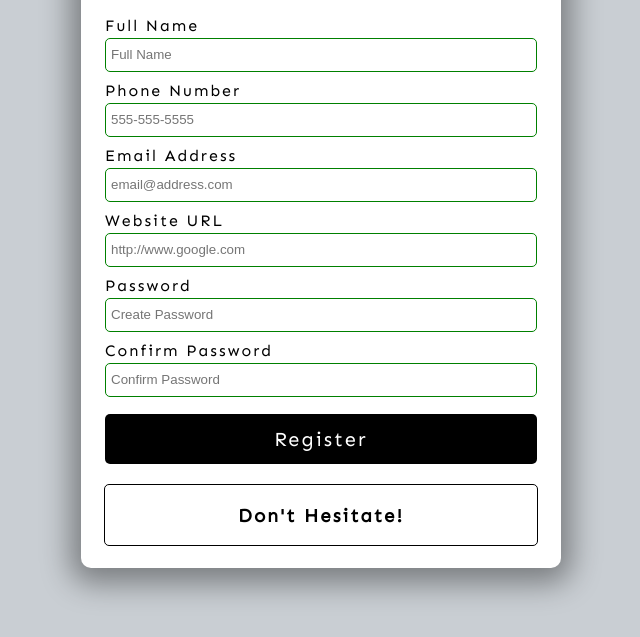
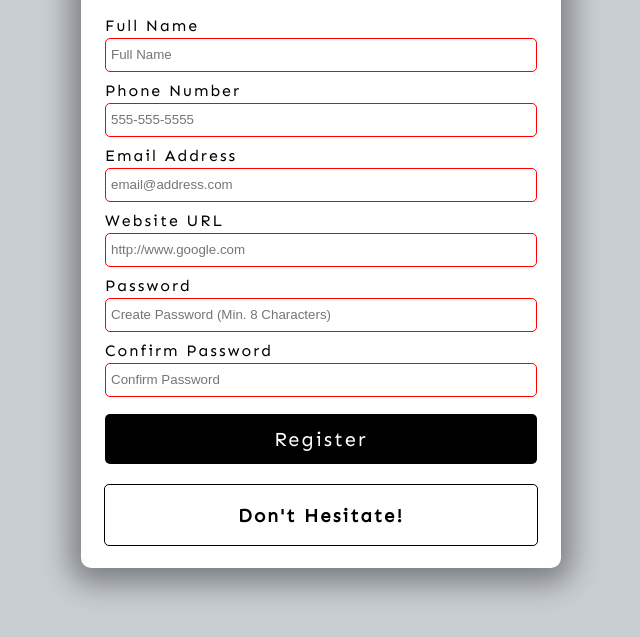
Before and after one commit to russellbot/form-validator, a plain HTML site: page index.html in a window 1280 px wide. Shown: the part 147-784 px from the top of the page, without its empty margins (319-959 px from the left). Drawn offline with Linux system fonts and the light colour scheme.

Commit message:
html form validation

```diff
--- a/index.html
+++ b/index.html
@@ -15,32 +15,32 @@
             <!-- Full Name -->
             <div class="form-group">
                 <label for="name">Full Name</label>
-                <input type="text" id="name" placeholder="Full Name">
+                <input type="text" id="name" placeholder="Full Name" required minlength="3" maxlength="100">
             </div>
             <!-- Phone Number -->
             <div class="form-group">
                 <label for="phone">Phone Number</label>
-                <input type="tel" id="phone" placeholder="555-555-5555">
+                <input type="tel" id="phone" placeholder="555-555-5555" required pattern="[0-9]{3}-[0-9]{3}-[0-9]{4}">
             </div>
             <!-- Email Address -->
             <div class="form-group">
                 <label for="email">Email Address</label>
-                <input type="email" id="email" placeholder="email@address.com">
+                <input type="email" id="email" placeholder="email@address.com" required>
             </div>
             <!-- Website URL -->
             <div class="form-group">
                 <label for="website">Website URL</label>
-                <input type="url" id="website" placeholder="http://www.google.com">
+                <input type="url" id="website" placeholder="http://www.google.com" required>
             </div>
             <!-- Password -->
             <div class="form-group">
                 <label for="password1">Password</label>
-                <input type="password" id="password1" placeholder="Create Password">
+                <input type="password" id="password1" placeholder="Create Password (Min. 8 Characters)" required pattern="^(?=.*\d)(?=.*[a-z])(?=.*[A-Z])(?=.*[a-zA-Z]).{8,}$" title="Please include at least 1 uppercase character, 1 lowercase character, and 1 number.">
             </div>
             <!-- Confirm Password -->
             <div class="form-group">
                 <label for="password2">Confirm Password</label>
-                <input type="password" id="password2" placeholder="Confirm Password">
+                <input type="password" id="password2" placeholder="Confirm Password" required pattern="^(?=.*\d)(?=.*[a-z])(?=.*[A-Z])(?=.*[a-zA-Z]).{8,}$">
             </div>
             <button type="submit">Register</button>
         </form>
```
